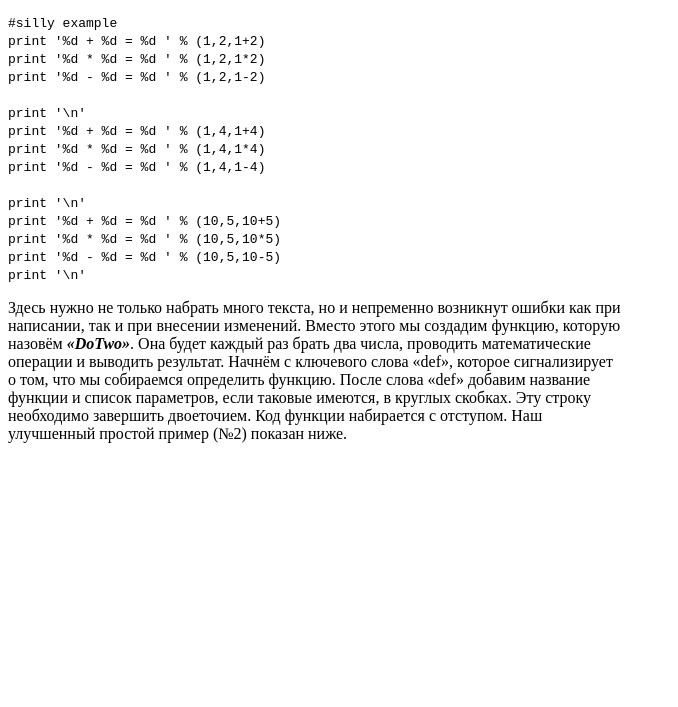
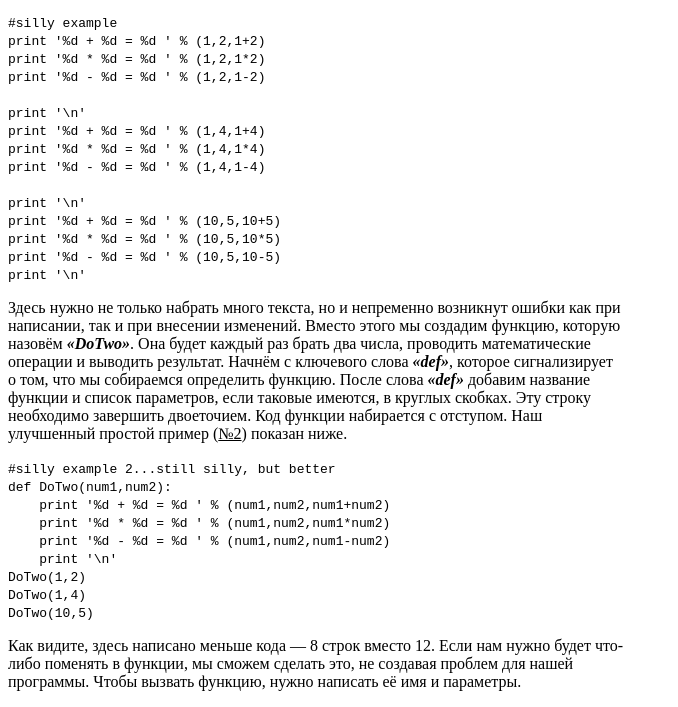
Before and after one commit to AndreiMikheikin/AndreiMikheikin, a plain HTML site: page home/01_HTML/base/index3.html in a window 1280 px wide. Shown: the part 1092-1799 px from the top of the page, without its empty margins (0-678 px from the left). Before the commit the page ends 1551 px from the top, so only its background shows below. Drawn offline with Linux system fonts and the light colour scheme.

Commit message:
def code font style, less3 fin

```diff
--- a/home/01_HTML/base/index3.html
+++ b/home/01_HTML/base/index3.html
@@ -3,7 +3,13 @@
 
 <head>
     <meta charset="UTF-8">
-    <title>index2</title>
+    <title>index3</title>
+    <style>
+        code {
+            font-family: 'Courier New', Courier, monospace;
+            font-size: 13px;
+        }
+    </style>
 </head>
 
 <body>
@@ -46,7 +52,7 @@
         называется «random». Он даёт возможность генерировать псевдослучайные числа. Мы<br>
         используем этот модуль в нашем первом примере.
     </p>
-    <code font-family="monospace">#=======================================<br>
+    <code>#=======================================<br>
         # random_example.py<br>
         # Module example using the random module<br>
         #=======================================<br>
@@ -71,7 +77,7 @@
         результаты одновременно. Допустим, нам нужно сделать это три раза для трёх наборов<br>
         чисел. Тогда наш пример будет выглядеть как код ниже.
     </p>
-    <code font-family="monospace">#silly example<br>
+    <code>#silly example<br>
         print '%d + %d = %d ' % (1,2,1+2)<br>
         print '%d * %d = %d ' % (1,2,1*2)<br>
         print '%d - %d = %d ' % (1,2,1-2)<br>
@@ -90,11 +96,24 @@
     <p>Здесь нужно не только набрать много текста, но и непременно возникнут ошибки как при<br>
         написании, так и при внесении изменений. Вместо этого мы создадим функцию, которую<br>
         назовём <em><b>«DoTwo»</b></em>. Она будет каждый раз брать два числа, проводить математические<br>
-        операции и выводить результат. Начнём с ключевого слова «def», которое сигнализирует<br>
-        о том, что мы собираемся определить функцию. После слова «def» добавим название<br>
+        операции и выводить результат. Начнём с ключевого слова <em><b>«def»</b></em>, которое сигнализирует<br>
+        о том, что мы собираемся определить функцию. После слова <em><b>«def»</b></em> добавим название<br>
         функции и список параметров, если таковые имеются, в круглых скобках. Эту строку<br>
         необходимо завершить двоеточием. Код функции набирается с отступом. Наш<br>
-        улучшенный простой пример (№2) показан ниже.
-
+        улучшенный простой пример (<u>№2</u>) показан ниже.
+    </p>
+    <code>#silly example 2...still silly, but better<br>
+        def DoTwo(num1,num2):<br>
+        &nbsp;&nbsp;&nbsp;&nbsp;print '%d + %d = %d ' % (num1,num2,num1+num2)<br>
+        &nbsp;&nbsp;&nbsp;&nbsp;print '%d * %d = %d ' % (num1,num2,num1*num2)<br>
+        &nbsp;&nbsp;&nbsp;&nbsp;print '%d - %d = %d ' % (num1,num2,num1-num2)<br>
+        &nbsp;&nbsp;&nbsp;&nbsp;print '\n'<br>
+        DoTwo(1,2)<br>
+        DoTwo(1,4)<br>
+        DoTwo(10,5)
+    </code>
+    <p>Как видите, здесь написано меньше кода — 8 строк вместо 12. Если нам нужно будет что-<br>
+        либо поменять в функции, мы сможем сделать это, не создавая проблем для нашей<br>
+        программы. Чтобы вызвать функцию, нужно написать её имя и параметры.
     </p>
 </body>
```
Also changed, not shown: home/01_HTML/base/index1.html (+5 -2 lines), home/01_HTML/base/index2.html (+11 -5 lines).
